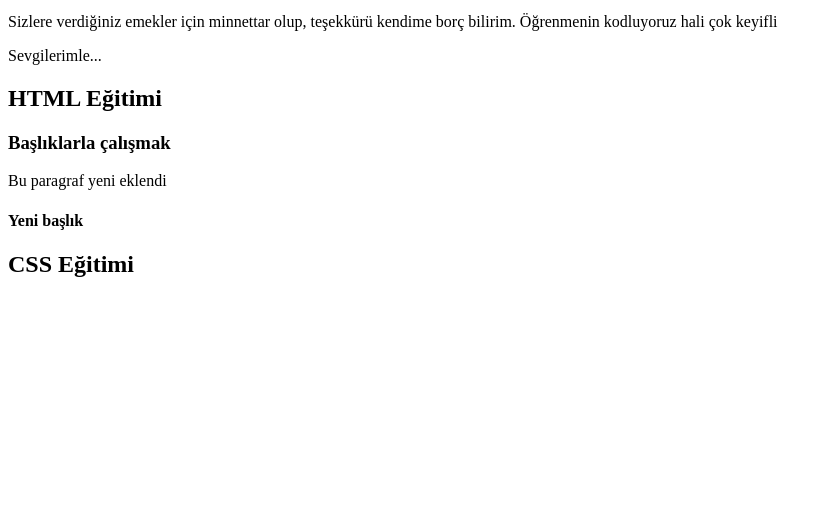
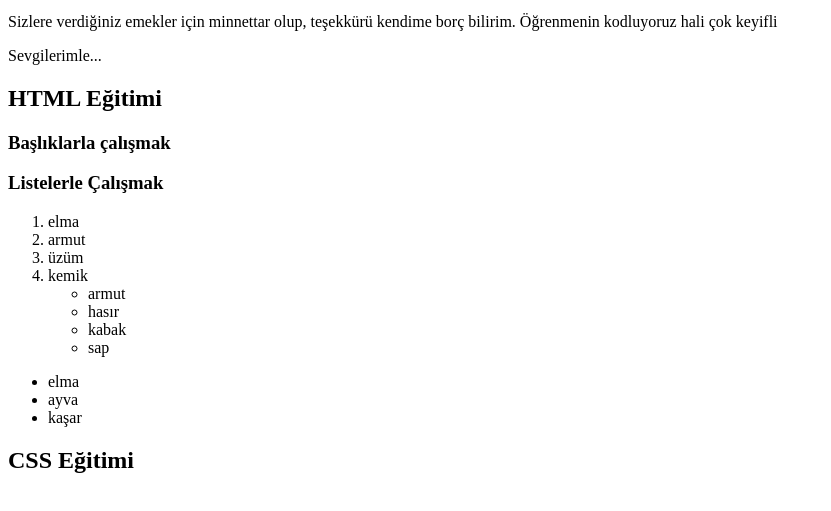
Before and after one commit to semradinc/html, a plain HTML site: page index.html in a window 1280 px wide. Shown: the part 101-612 px from the top of the page, without its empty margins (0-831 px from the left). Drawn offline with Linux system fonts and the light colour scheme.

Commit message:
Liste
List added

```diff
--- a/index.html
+++ b/index.html
@@ -11,10 +11,34 @@
 
 <h2>HTML Eğitimi</h2>
 <h3>Başlıklarla çalışmak</h3>
-<p>
-    Bu paragraf yeni eklendi
-</p>
-<h4>Yeni başlık</h4>
+
+<h3>Listelerle Çalışmak</h3>
+<!-- Listeler 2 türden oluşur.
+     Sıralı ve sırasız listeler.
+     Sıralı listeler için ordered list kısaltması "ol"
+     Sırasız listeler için unordered list kısaltması "ul"
+     yapısı kullanılır.
+     Listenin içinde ise List item "li" yapısı kullanılır.
+     -->
+<ol>
+    <li>elma</li>
+    <li>armut</li>
+    <li>üzüm</li>
+    <li>kemik
+        <ul>
+            <li>armut</li>
+            <li>hasır</li>
+            <li>kabak</li>
+            <li>sap</li>
+        </ul>
+    </li>
+</ol>
+
+<ul>
+    <li>elma</li>
+    <li>ayva</li>
+    <li>kaşar</li>
+</ul>
 
 <h2>CSS Eğitimi</h2>
 </html>
```
